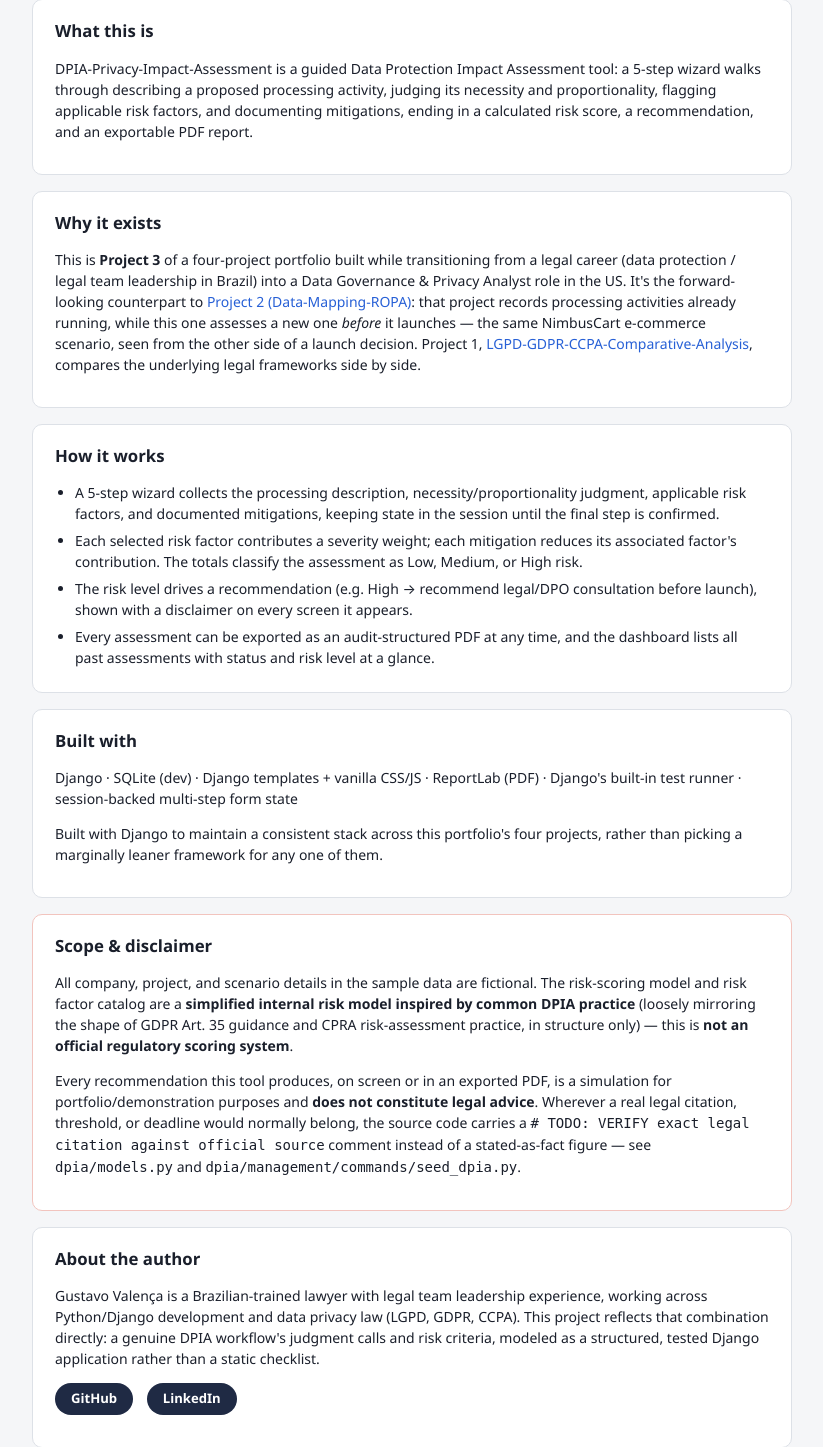
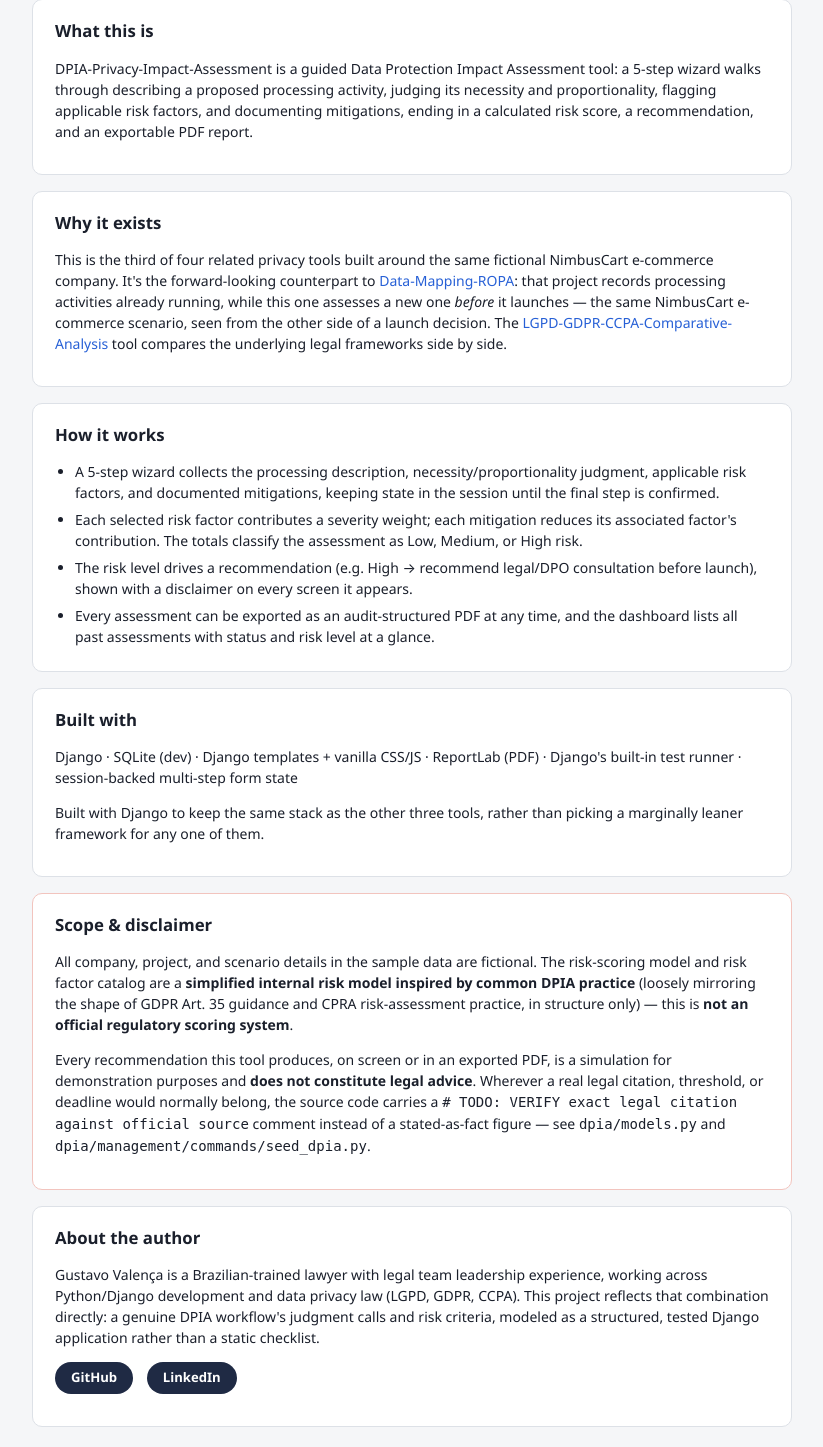
Before and after one commit to GugaValenca/dpia-privacy-impact-assessment, a Django app: page /about/ in a window 1280 px wide. Shown: the part 153-1600 px from the top of the page, without its empty margins (82-905 px from the left). Run offline with Django 5.2, Linux system fonts and the light colour scheme.

Commit message:
docs: describe the app on its own terms instead of as a numbered portfolio entry
Replace "Project N of a four-project portfolio" framing and the
"portfolio/demonstration" wording in the README, About page, assessment
disclaimers, docstrings and CSS comments. Cross-references now name the
related tools (Data-Mapping-ROPA, LGPD-GDPR-CCPA-Comparative-Analysis)
directly, and the disclaimers keep saying it is a simulation about a
fictional company.

```diff
--- a/dpia/exports.py
+++ b/dpia/exports.py
@@ -3,9 +3,8 @@
 Structured like an audit-ready assessment document: processing
 description, necessity & proportionality, risk factors and their
 mitigations, and the final risk score with its recommendation — the same
-sections the wizard walks through, in the same order. Mirrors Project
-2's `ropa/exports.py` export pattern for visual/UX consistency across the
-portfolio.
+sections the wizard walks through, in the same order. Mirrors Data-Mapping-ROPA's `ropa/exports.py` export pattern for
+visual/UX consistency across the related tools.
 """
 
 from xml.sax.saxutils import escape as xml_escape
--- a/dpia/management/commands/seed_dpia.py
+++ b/dpia/management/commands/seed_dpia.py
@@ -1,6 +1,6 @@
 """Seed the risk factor catalog and one complete example DPIA for
 NimbusCart, the same fictional mid-size e-commerce company used in
-Project 2 (Data-Mapping-ROPA), so the dashboard, wizard, risk scoring,
+Data-Mapping-ROPA, so the dashboard, wizard, risk scoring,
 and PDF export all have something meaningful to show right away.
 
 # TODO: VERIFY exact legal citation against official source.
--- a/dpia/models.py
+++ b/dpia/models.py
@@ -3,7 +3,7 @@ Data model for the DPIA-Privacy-Impact-Assessment tool.
 
 A DPIA (Data Protection Impact Assessment) is a forward-looking review: a
 company evaluates a *new* processing activity before it launches, instead
-of documenting one already running (that's Project 2, the ROPA tool). This
+of documenting one already running (that's Data-Mapping-ROPA, the ROPA tool). This
 model follows the same shape most DPIA templates use — describe the
 processing, weigh its necessity and proportionality, identify which risk
 factors apply, document mitigations, and arrive at an overall risk level
--- a/dpia/scoring.py
+++ b/dpia/scoring.py
@@ -53,7 +53,7 @@ RECOMMENDATIONS: dict[RiskLevel, str] = {
 }
 
 LEGAL_DISCLAIMER = (
-    "This assessment is a simulation for portfolio/demonstration purposes and "
+    "This assessment is a simulation for demonstration purposes and "
     "does not constitute legal advice."
 )
 
--- a/dpia/templates/dpia/about.html
+++ b/dpia/templates/dpia/about.html
@@ -21,16 +21,14 @@
     <article class="about__card">
         <h2>Why it exists</h2>
         <p>
-            This is <strong>Project 3</strong> of a four-project portfolio
-            built while transitioning from a legal career (data protection /
-            legal team leadership in Brazil) into a Data Governance & Privacy
-            Analyst role in the US. It's the forward-looking counterpart to
-            <a href="https://github.com/GugaValenca/data-mapping-ropa" target="_blank" rel="noopener">Project 2 (Data-Mapping-ROPA)</a>:
+            This is the third of four related privacy tools built around the
+            same fictional NimbusCart e-commerce company. It's the
+            forward-looking counterpart to
+            <a href="https://github.com/GugaValenca/data-mapping-ropa" target="_blank" rel="noopener">Data-Mapping-ROPA</a>:
             that project records processing activities already running,
             while this one assesses a new one <em>before</em> it launches —
             the same NimbusCart e-commerce scenario, seen from the other side
-            of a launch decision. Project 1,
-            <a href="https://github.com/GugaValenca/lgpd-gdpr-ccpa-comparative-analysis" target="_blank" rel="noopener">LGPD-GDPR-CCPA-Comparative-Analysis</a>,
+            of a launch decision. The <a href="https://github.com/GugaValenca/lgpd-gdpr-ccpa-comparative-analysis" target="_blank" rel="noopener">LGPD-GDPR-CCPA-Comparative-Analysis</a> tool
             compares the underlying legal frameworks side by side.
         </p>
     </article>
@@ -53,9 +51,8 @@
             session-backed multi-step form state
         </p>
         <p>
-            Built with Django to maintain a consistent stack across this
-            portfolio's four projects, rather than picking a marginally
-            leaner framework for any one of them.
+            Built with Django to keep the same stack as the other three tools,
+            rather than picking a marginally leaner framework for any one of them.
         </p>
     </article>
 
@@ -71,7 +68,7 @@
         </p>
         <p>
             Every recommendation this tool produces, on screen or in an
-            exported PDF, is a simulation for portfolio/demonstration
+            exported PDF, is a simulation for demonstration
             purposes and <strong>does not constitute legal advice</strong>.
             Wherever a real legal citation, threshold, or deadline would
             normally belong, the source code carries a
--- a/dpia/templates/dpia/assessment_detail.html
+++ b/dpia/templates/dpia/assessment_detail.html
@@ -77,7 +77,7 @@
     <p class="disclaimer">
         This is a simplified internal risk model inspired by common DPIA
         practice, not an official regulatory scoring system. This assessment
-        is a simulation for portfolio/demonstration purposes and does not
+        is a simulation for demonstration purposes and does not
         constitute legal advice.
     </p>
 </article>
--- a/dpia/templates/dpia/wizard_step5.html
+++ b/dpia/templates/dpia/wizard_step5.html
@@ -73,7 +73,7 @@
         <p class="disclaimer">
             This is a simplified internal risk model inspired by common DPIA
             practice, not an official regulatory scoring system. This
-            assessment is a simulation for portfolio/demonstration purposes
+            assessment is a simulation for demonstration purposes
             and does not constitute legal advice.
         </p>
     </article>
```
Also changed, not shown: static/css/style.css (+6 -6 lines), README.md.
